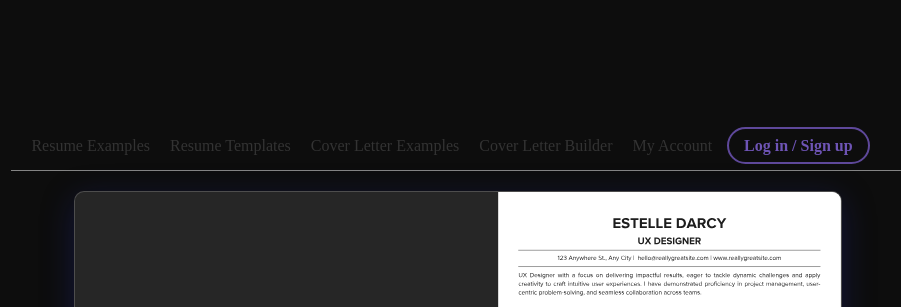
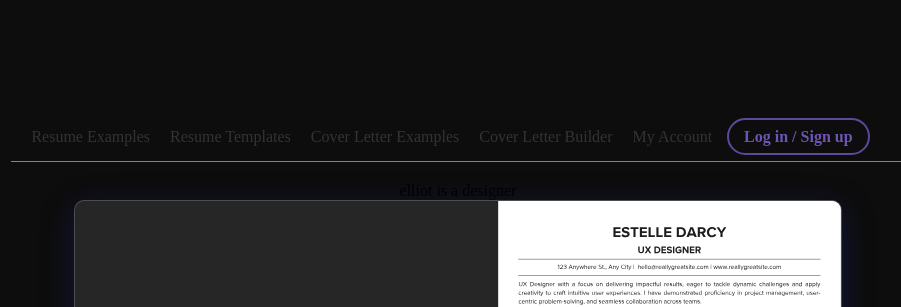
Before and after one commit to Milind027/Resume-Builder, a plain HTML site: page index.html in a window 1280 px wide. Shown: the top 307 px of the page, without its empty margins (182-1083 px from the left). Drawn offline with Linux system fonts and the light colour scheme.

Commit message:
my commit

```diff
--- a/index.html
+++ b/index.html
@@ -28,6 +28,8 @@
       </div>
     </nav>
 
+    elliot is a designer
+
     <!-- hero section -->
     <div class="hero">
       <div class="container">
```
